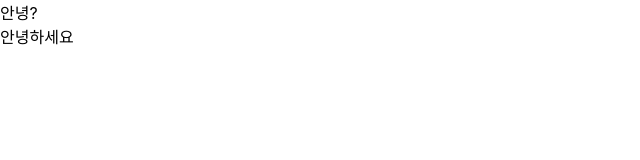
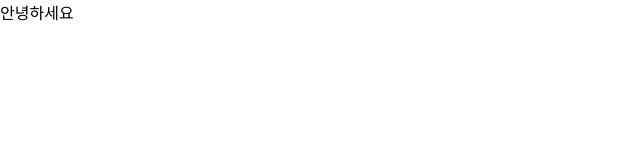
Before and after one commit to Keu-ni/fc-react, a React (Create React App) app: page / in a window 1280 px wide. Shown: the top 160 px of the page, without its empty margins (0-640 px from the left). Built offline with nearby package versions, Linux system fonts and the light colour scheme.

Commit message:
rollback text

```diff
--- a/src/App.js
+++ b/src/App.js
@@ -4,7 +4,6 @@ import Hello from './Hello';
 function App() {
   return (
     <div >
-      안녕?
       <Hello />
     </div>
   );
```
